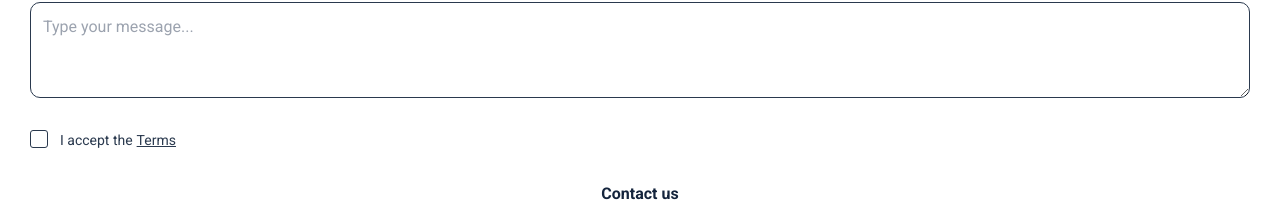
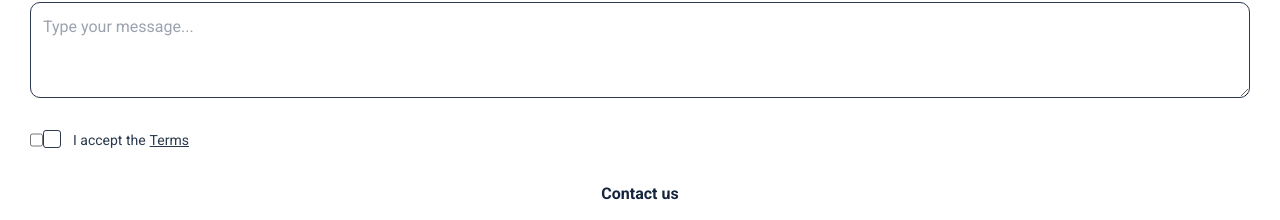
Before and after one commit to Legendarius-K/parking_time, a Next.js app: page /contact in a window 1280 px wide. Shown: the part 1178-1398 px from the top of the page. Built offline with nearby package versions, Linux system fonts and the light colour scheme.

Commit message:
still working on the checkbox

```diff
--- a/src/app/contact/page.tsx
+++ b/src/app/contact/page.tsx
@@ -5,15 +5,10 @@ import PhoneIcon from "../../../public/Phone.svg"
 import PinIcon from "../../../public/Pin.svg"
 import Chevronicon from "../../../public/Chevron.svg"
 import Image from "next/image";
+import Button from "../../components/Button"
 import { useEffect, useState } from "react";
 
 const Contact = () => {
-
-    const [ischecked, toggleCheck] = useState(false);
-
-    const handleToggle = () => {
-
-    }
 
     const [openAccordion, toggleAccordion] = useState(false);
 
@@ -82,9 +77,10 @@ const Contact = () => {
                     <textarea name="" id="" placeholder="Type your message..." className="rounded-[10px] border-pt-darkblue2 border-[1px] p-3 min-h-24 font-medium "></textarea>
                 </div>
                 <div className="flex align-middle gap-3 text-sm text-pt-darkblue2">
-                <div  className=" h-[18px] w-[18px] border-pt-darkblue2 border-[1px] rounded-[3px] peer-checked:bg-pt-green">
-                <input className="left-[-1px] top-[-1px] h-[19px] w-[19px] rounded-[3px] opacity-0 cursor-pointer" type="checkbox" name="checkbox" id="" />
-                </div>
+                    <div className="relative flex">
+                        <input className="peer  top-0 left-0 cursor-pointer" type="checkbox" name="" id="" />
+                        <span className=" top-0 left-0 h-[18px] w-[18px] rounded-[3px] border-[1.5px] border-pt-darkblue2 peer-checked:bg-pt-green"></span>
+                    </div>
                     <span className="flex align-middle font-medium">
                         <p >I accept the</p>
                         <a className="px-1 cursor-pointer underline" href="">
@@ -103,9 +99,9 @@ export default Contact
 
 /*
 
-<input className="peer  left-[-1px] top-[-1px] h-[19px] w-[19px] rounded-[3px]  cursor-pointer" type="checkbox" name="checkbox" id="" />
-                    <span  className=" h-[28px] w-[28px] border-pt-darkblue2 border-[1px] rounded-[3px]peer-checked:border-3">
-                    </span>
+ <div  className=" h-[18px] w-[18px] border-pt-darkblue2 border-[1px] rounded-[3px] peer-checked:bg-pt-green">
+                <input className="left-[-1px] top-[-1px] h-[19px] w-[19px] rounded-[3px] opacity-0 cursor-pointer" type="checkbox" name="checkbox" id="" />
+                </div>
 
 <span className="relative z-20 h-[18px] w-[18px] border-pt-darkblue2 bg-pt-green rounded-[3px]">
                     <input className="absolute hidden z-10 top-0 left-0 h-[18px] w-[18px]" type="checkbox" name="checkbox" id="" />
```
